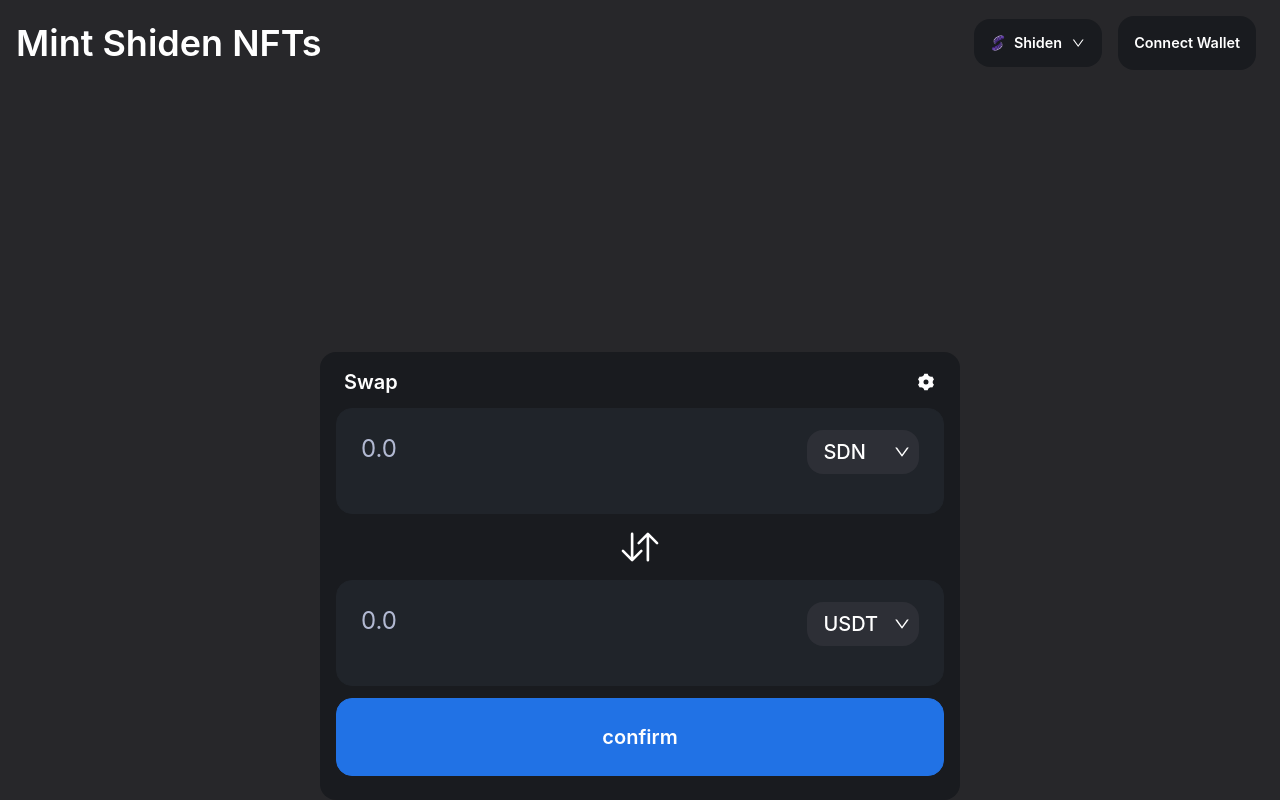
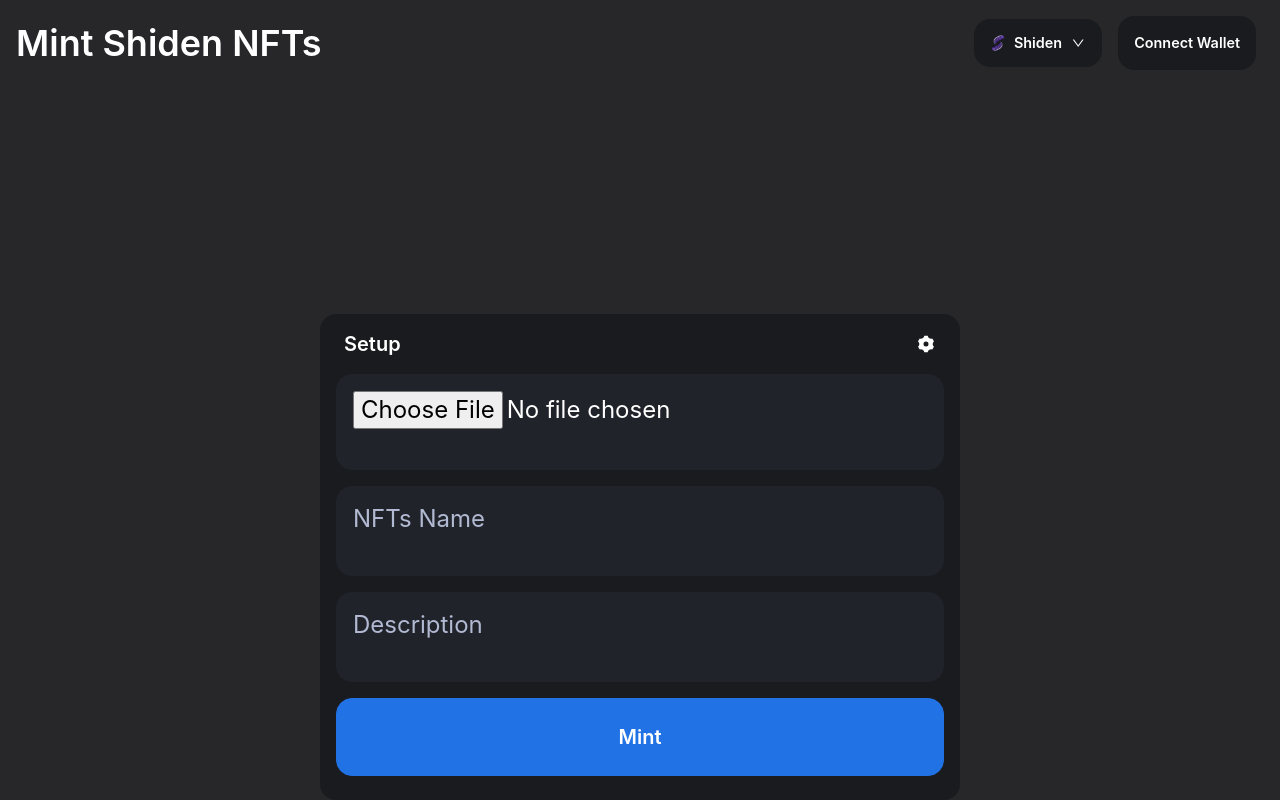
Before and after one commit to tnkshuuhei/psp34-nfts, a Next.js app: page / in a window 1280 px wide. Built offline with nearby package versions, Linux system fonts and the light colour scheme.

Commit message:
setup css

```diff
--- a/components/Main.js
+++ b/components/Main.js
@@ -1,98 +1,56 @@
 import Image from 'next/image'
 import { RiSettings3Fill } from 'react-icons/ri'
-import { AiOutlineDown, AiOutlineUp } from 'react-icons/ai'
-import { IoSwapVertical } from 'react-icons/io5'
-import shiden from '../assets/Shiden.png'
 import { useState } from 'react'
 import Button from './Button'
+
 const style = {
 	wrapper: `w-screen flex items-center justify-center mt-14`,
 	content: `bg-[#191B1F] w-[40rem] rounded-2xl p-4`,
 	formHeader: `px-2 flex items-center justify-between font-semibold text-xl`,
-	transferPropContainer: `bg-[#20242A] my-3 rounded-2xl p-6 text-3xl  border border-[#20242A] hover:border-[#41444F]  flex justify-between`,
+	transferPropContainer: `bg-[#20242A] my-4 rounded-2xl p-4 text-3xl  border border-[#20242A] hover:border-[#41444F]  flex justify-between`,
 	transferPropInput: `bg-transparent placeholder:text-[#B2B9D2] outline-none mb-6 w-full text-2xl`,
-	currencySelector: `flex w-1/4`,
-	currencySelectorContent: `w-full h-min flex justify-between items-center bg-[#2D2F36] hover:bg-[#41444F] rounded-2xl text-xl font-medium cursor-pointer p-2 mt-[-0.2rem]`,
-	currencySelectorIcon: `flex items-center`,
-	swapIcon: `flex items-center justify-center`,
-	currencySelectorTicker: `mx-2`,
-	currencySelectorArrow: `text-lg`,
+
+
 }
 const Main = () => {
-	const [showList, setShowList] = useState(false);
-
+	const [Name, setName] = useState();
+	const [Image, setImage] = useState();
+	const [Description, setDescription] = useState();
 	return (
 		<div className={style.wrapper}>
 			<div className={style.content}>
 				<div className={style.formHeader}>
-					<div>Swap</div>
+					<div>Setup</div>
 					<div>
 						<RiSettings3Fill />
 					</div>
 				</div>
 				<div className={style.transferPropContainer}>
 					<input
-						type='text'
+						type='file'
 						className={style.transferPropInput}
-						placeholder='0.0'
-						pattern='^[0-9]*[.,]?[0-9]*$'
-						onChange={e => handleChange(e, 'amount')}
-					/>
-					<div className={style.currencySelector}>
-						<button className={style.currencySelectorContent} onClick={() => setShowList
-							((prevState) => !prevState)}>
-							<div className={style.currencySelectorTicker}>SDN</div>
-							{showList ? (
-								<AiOutlineUp className={style.currencySelectorArrow} />
-							) : (
-								<AiOutlineDown className={style.currencySelectorArrow} />
-							)}
-						</button>
-						{/**
-			  {showList && (
-					<ul className={style.currencySelectorContent}>
-					{[
-						{token:'aUSD', tokenName:'aUSD'},
-						{token:'USDT', tokenName:'USDT'},
-						].map(({token,tokenName},index) => (
-							<li
-								key={index}
-								className={`${style.currencySelectorTicker} `}
-							>
-							{tokenName}
-							</li>
-						))}
-					</ul>
-				)}
-				*/}
-					</div>
-				</div>
-				<div className={style.swapIcon}>
-					<IoSwapVertical
-						size={42}
+						placeholder='Upload Image File for NFT'
+						onChange={e => setImage(e.target.value)}
 					/>
 				</div>
-
 				<div className={style.transferPropContainer}>
 					<input
 						type='text'
 						className={style.transferPropInput}
-						placeholder='0.0'
-						pattern='^[0-9]*[.,]?[0-9]*$'
-						onChange={e => handleChange(e, 'amount')}
+						placeholder='NFTs Name'
+						onChange={e => setName(e.target.value)}
 					/>
-					<div className={style.currencySelector}>
-						<button className={style.currencySelectorContent}>
-							<div className={style.currencySelectorTicker}>USDT</div>
-							{showList ? (
-								<AiOutlineUp className={style.currencySelectorArrow} />
-							) : (
-								<AiOutlineDown className={style.currencySelectorArrow} />
-							)}
-						</button>
-					</div>
 				</div>
-				<Button title='confirm' />
+				<div className={style.transferPropContainer}>
+					<input
+						type='text'
+						className={style.transferPropInput}
+						placeholder='Description'
+						onChange={e => setDescription(e.target.value)}
+					/>
+				</div>
+
+				<Button title='Mint' />
 			</div>
 
 		</div>
```
